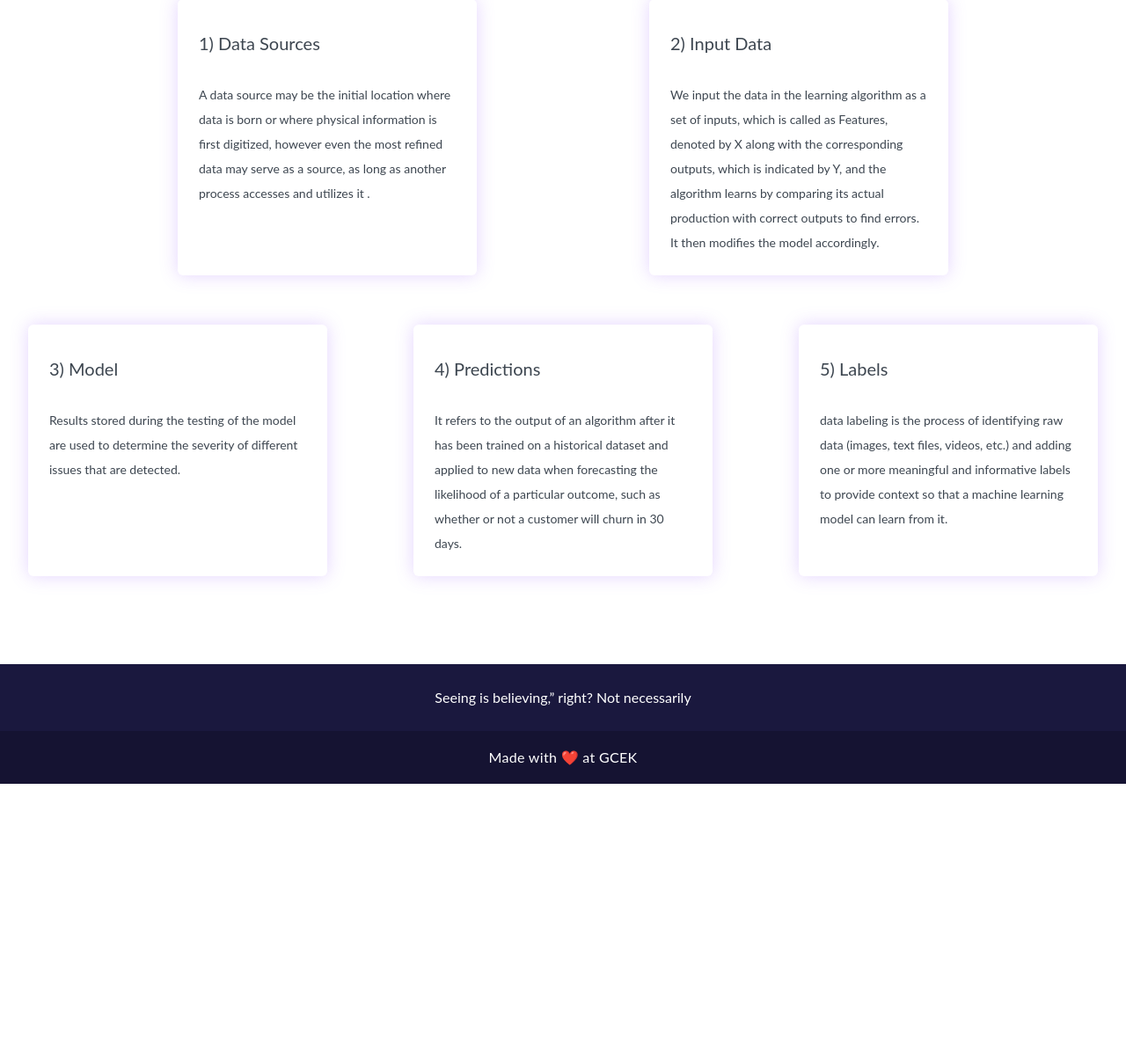
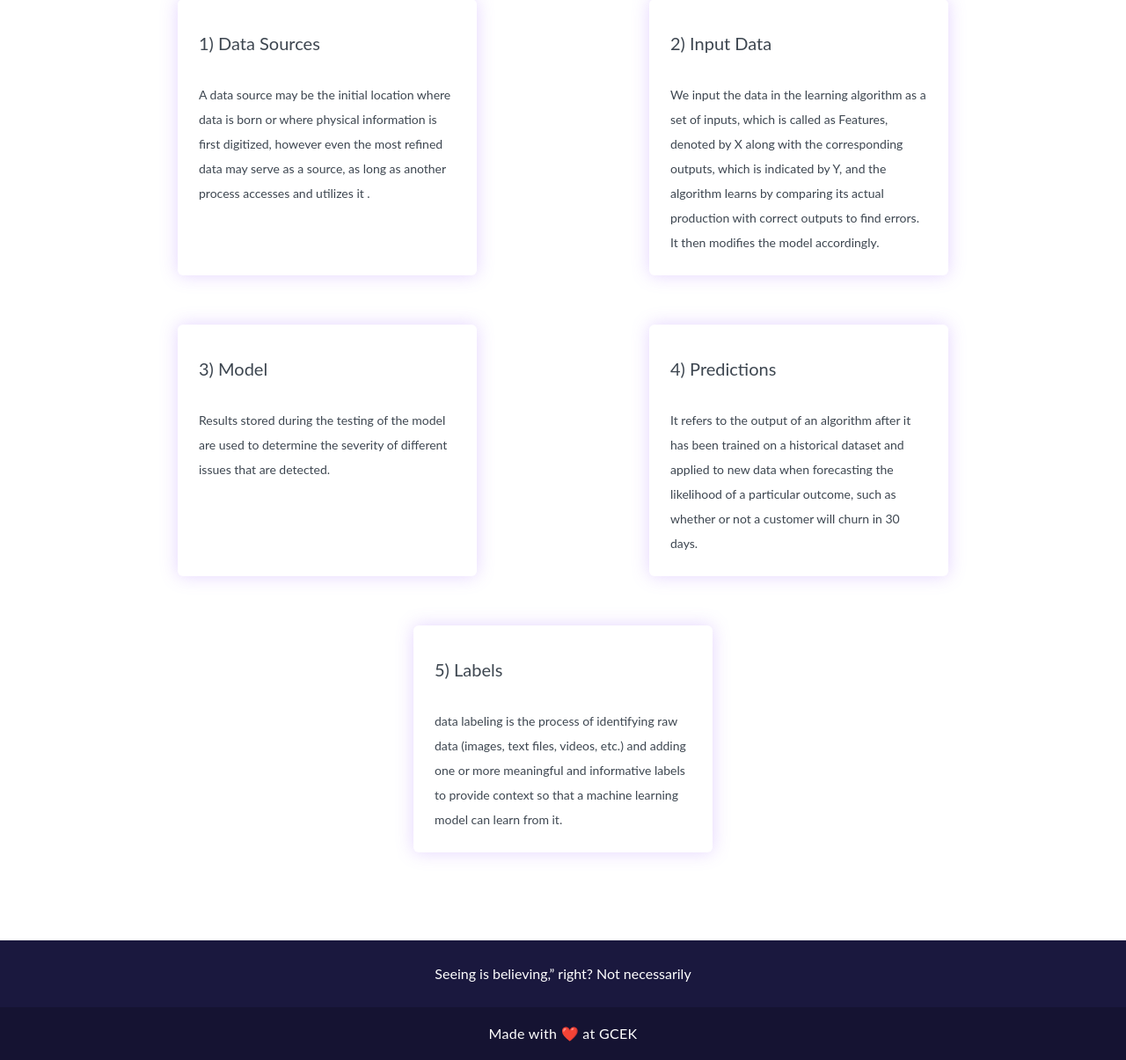
Before and after one commit to mohanpatil76/FakeNewsDetection, a Flask app: page / in a window 1280 px wide. Shown: the part 1497-2702 px from the top of the page at 88% size. Before the commit the page ends 2388 px from the top, so only its background shows below. Run offline with Flask 2, Linux system fonts and the light colour scheme; parts of the project's set-up code (start-up, migrations or seed data) failed here and were passed over; some libraries are stand-ins or nearby versions.

Commit message:
Update index.html
last edit on index

```diff
--- a/templates/index.html
+++ b/templates/index.html
@@ -186,6 +186,9 @@
                         </p>
                         <span>It refers to the output of an algorithm after it has been trained on a historical dataset and applied to new data when forecasting the likelihood of a particular outcome, such as whether or not a customer will churn in 30 days.</span>
                     </div>
+
+                </div>
+                <div class="data-model">
                     <div class="model-box model">
                         <p>
                           5) Labels
```
